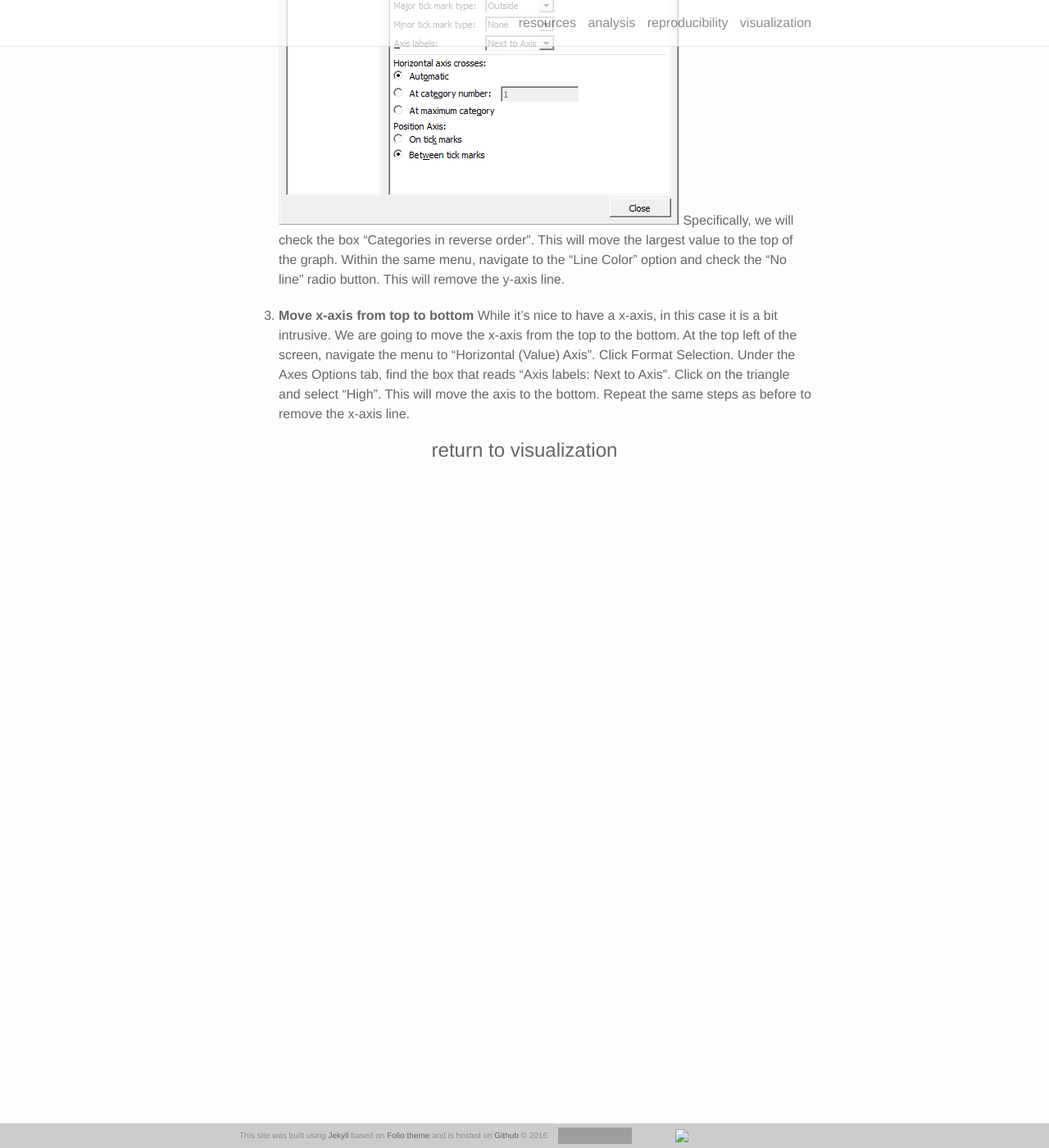
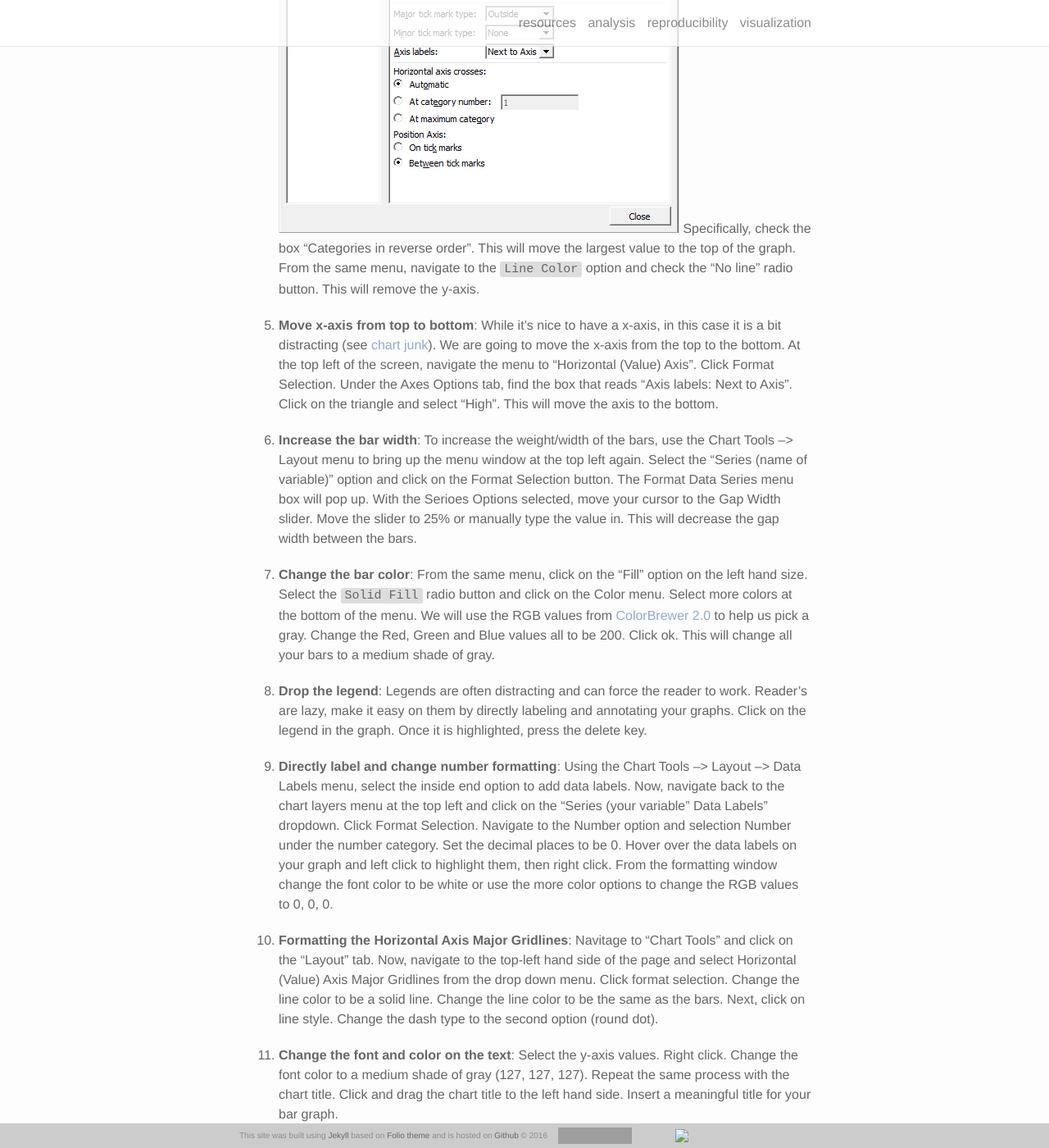
Before and after one commit to GeoCenter/resources, a Jekyll site: the page built from _posts/2016-10-26-bargraph.md, in a window 1280 px wide and 1400 px high, scrolled down 2676 px. Shown: the whole window at 82% size. Built offline with Jekyll 4.4.1, drawn with Linux system fonts in a browser that asks for light colours; nearby versions of some CDN libraries; some of the changed text lies outside the part shown; grey boxes are pictures that could not be loaded.

Commit message:
Update 2016-10-26-bargraph.md

````diff
--- a/_posts/2016-10-26-bargraph.md
+++ b/_posts/2016-10-26-bargraph.md
@@ -27,16 +27,23 @@
 1. Highlight the cell values that you wish to graph.
 
 2. On the Excel ribbon, navigate to the ```Insert``` tab and select the ```See all charts``` option. This will launch a new window with all of the graphing options. Select the bar graph option from the Insert Chart menu.
-![image1]({{ site.baseurl }}/img/Bar_graph_rotated.PNG "Optional title")
+![image1]({{ site.baseurl }}/img/Bar_graph_rotated.PNG "Rotated bar graph")  After clicking OK, you should see a similar graph in your Excel workbook
 
-After clicking OK, you should see a similar graph in your Excel workbook.
-
-3. __Sort that data__: First, let's sort the data from the largest to the smallest value. We will also reverse the values so that the largest value appears at the top of the graphic. To sort your data, navigate to the Home tab on the ribbon and select the custom sort option from the drop down menu. Select your desired columns over which you would like to sort your data. For the example, we sort the data from largest to smallest value. As you sort the data, your bar graph should change to reflect the sorting oder.
+3. __Sort that data__: Sorting your data not only makes your graphic look nice, it also encourages the reader to make comparisons. In this example, we will sort our data from the largest to smallest value using Excel's sort option. To sort your data, navigate to the ```Home``` tab on the ribbon and select the custom sort option from the drop down menu. Select your desired columns over which you would like to sort your data. For the example, we sort the data from largest to smallest value. As you sort the data, your bar graph should change to reflect the sorting oder.
 ![image1]({{ site.baseurl }}/img/03_Bar_graph_x_axis.PNG "Sample Bar Graph")
 
-4. __Sort the axes, lose the axis line__
-Navitage to "Chart Tools" and click on the "Layout" tab. Now, go to the top lefthand side of the page and select "vertical axis" from the drop down menu. ![image1]({{ site.baseurl }}/img/03_Bar_graph_x_axis.PNG "Chart Tools: Format Selection Menu")  Click on the "Format Selection" button. We want to modify the axis options.  ![image1]({{ site.baseurl }}/img/02_Bar_graph_reverse_axes.PNG "Chart Tools: Format Selection Menu")  Specifically, we will check the box "Categories in reverse order". This will move the largest value to the top of the graph. Within the same menu, navigate to the "Line Color" option and check the "No line" radio button. This will remove the y-axis line.
+4. __Sort the axes, lose the axis line__: Navitage to ```Chart Tools``` and click on the ```Layout``` tab. Now, go to the top lefthand side of the page and select "vertical axis" from the drop down menu. ![image1]({{ site.baseurl }}/img/03_Bar_graph_x_axis.PNG "Chart Tools: Format Selection Menu")  Click on the ```Format Selection``` button. This should launche a new pop-up window. We want to modify the axis options.  ![image1]({{ site.baseurl }}/img/02_Bar_graph_reverse_axes.PNG "Chart Tools: Format Selection Menu") Specifically, check the box "Categories in reverse order". This will move the largest value to the top of the graph. From the same menu, navigate to the ```Line Color``` option and check the "No line" radio button. This will remove the y-axis.
 
-5. __Move x-axis from top to bottom__
-While it's nice to have a x-axis, in this case it is a bit intrusive. We are going to move the x-axis from the top to the bottom. At the top left of the screen, navigate the menu to "Horizontal (Value) Axis". Click Format Selection. Under the Axes Options tab, find the box that reads "Axis labels: Next to Axis". Click on the triangle and select "High". This will move the axis to the bottom.
-Repeat the same steps as before to remove the x-axis line.
+5. __Move x-axis from top to bottom__: While it's nice to have a x-axis, in this case it is a bit distracting (see [chart junk](https://en.wikipedia.org/wiki/Chartjunk)). We are going to move the x-axis from the top to the bottom. At the top left of the screen, navigate the menu to "Horizontal (Value) Axis". Click Format Selection. Under the Axes Options tab, find the box that reads "Axis labels: Next to Axis". Click on the triangle and select "High". This will move the axis to the bottom.
+
+6. __Increase the bar width__: To increase the weight/width of the bars, use the Chart Tools --> Layout menu to bring up the menu window at the top left again. Select the "Series (name of variable)" option and click on the Format Selection button. The Format Data Series menu box will pop up. With the Serioes Options selected, move your cursor to the Gap Width slider. Move the slider to 25% or manually type the value in. This will decrease the gap width between the bars.
+
+7. __Change the bar color__: From the same menu, click on the "Fill" option on the left hand size. Select the ```Solid Fill``` radio button and click on the Color menu. Select more colors at the bottom of the menu. We will use the RGB values from [ColorBrewer 2.0](http://colorbrewer2.org/#type=sequential&scheme=BuGn&n=3) to help us pick a gray. Change the Red, Green and Blue values all to be 200. Click ok. This will change all your bars to a medium shade of gray.
+
+8. __Drop the legend__: Legends are often distracting and can force the reader to work. Reader's are lazy, make it easy on them by directly labeling and annotating your graphs. Click on the legend in the graph. Once it is highlighted, press the delete key.
+
+9. __Directly label and change number formatting__: Using the Chart Tools --> Layout --> Data Labels menu, select the inside end option to add data labels. Now, navigate back to the chart layers menu at the top left and click on the "Series (your variable" Data Labels" dropdown. Click Format Selection. Navigate to the Number option and selection Number under the number category. Set the decimal places to be 0. Hover over the data labels on your graph and left click to highlight them, then right click. From the formatting window change the font color to be white or use the more color options to change the RGB values to 0, 0, 0.
+
+10. __Formatting the Horizontal Axis Major Gridlines__: Navitage to "Chart Tools" and click on the "Layout" tab. Now, navigate to the top-left hand side of the page and select Horizontal (Value) Axis Major Gridlines from the drop down menu. Click format selection. Change the line color to be a solid line. Change the line color to be the same as the bars. Next, click on line style. Change the dash type to the second option (round dot).
+
+11. __Change the font and color on the text__: Select the y-axis values. Right click. Change the font color to a medium shade of gray (127, 127, 127). Repeat the same process with the chart title. Click and drag the chart title to the left hand side. Insert a meaningful title for your bar graph.
````
